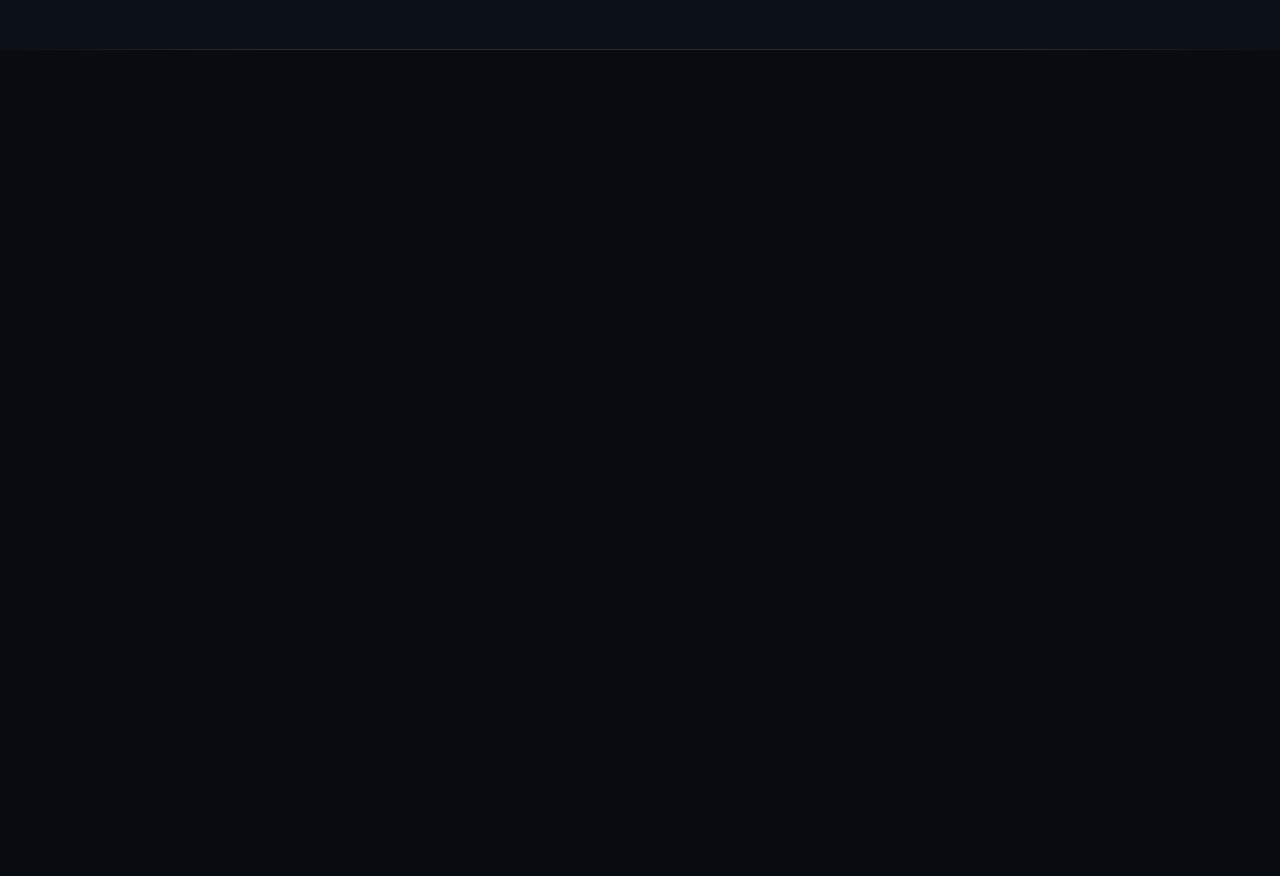
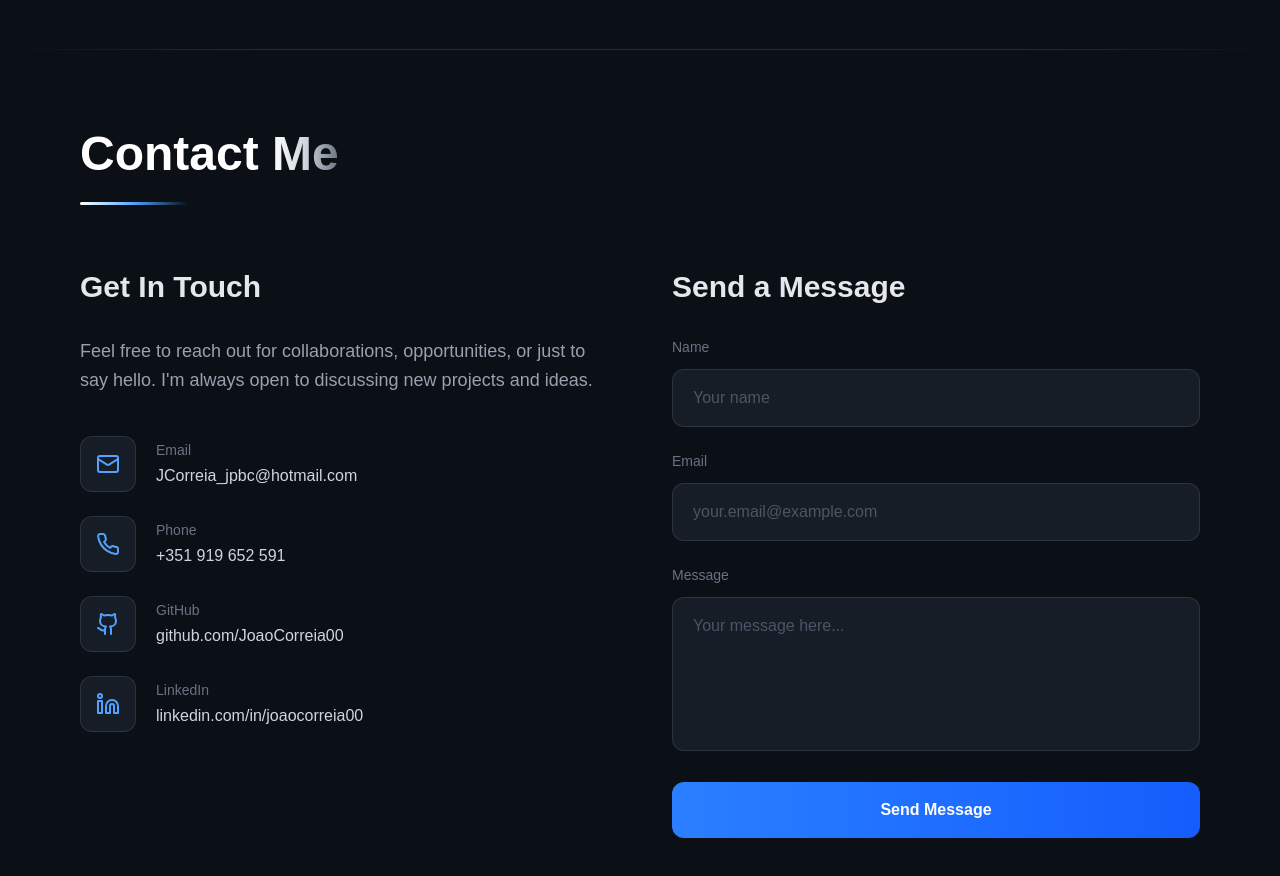
Before and after one commit to JoaoCorreia00/Portfolio, a Next.js app: page / in a window 1280 px wide. Shown: the part 5380-6256 px from the top of the page. Before the commit the page ends 5430 px from the top, so only its background shows below. Built offline with nearby package versions, Linux system fonts and the light colour scheme.

Commit message:
Added Contact Section

```diff
--- a/app/page.tsx
+++ b/app/page.tsx
@@ -9,6 +9,7 @@ import Hero from "./sections/Hero";
 import About from "./sections/About";
 import Skills from "./sections/Skills";
 import Projects from "./sections/Projects";
+import Contact from "./sections/Contact";
 import { TYPE_REST, SectionId } from "./lib/constants";
 
 export default function Home() {
@@ -115,6 +116,9 @@ export default function Home() {
 
             {/* Projects Section */}
             <Projects />
+
+            {/* Contact Section */}
+            <Contact />
           </motion.div>
         )}
       </AnimatePresence>
--- /dev/null
+++ b/app/sections/Contact.tsx
@@ -0,0 +1,121 @@
+"use client";
+
+import { motion } from "framer-motion";
+import { Mail, Phone, Github, Linkedin } from "lucide-react";
+
+export default function Contact() {
+  return (
+    <section id="contact" className="text-white px-8 md:px-20 py-20 section-boundary">
+      <div className="max-w-7xl mx-auto">
+        <motion.div
+          className="mb-16"
+          initial={{ opacity: 0, y: 30 }}
+          whileInView={{ opacity: 1, y: 0 }}
+          viewport={{ once: true, margin: "-100px" }}
+          transition={{ duration: 0.8, ease: "easeOut" }}
+        >
+          <h2 className="text-4xl md:text-5xl font-bold mb-6">
+            Contact <span className="text-transparent bg-clip-text bg-gradient-to-r from-white via-gray-300 to-gray-500">Me</span>
+          </h2>
+          <motion.div
+            className="w-32 h-[3px] bg-gradient-to-r from-white via-blue-400 to-transparent rounded-full"
+            initial={{ width: 0 }}
+            whileInView={{ width: 128 }}
+            viewport={{ once: true }}
+            transition={{ duration: 1, delay: 0.3, ease: "easeOut" }}
+          />
+        </motion.div>
+
+        <div className="grid md:grid-cols-2 gap-16">
+          <div>
+            <h3 className="text-2xl md:text-3xl font-semibold mb-8 text-gray-200">
+              Get In Touch
+            </h3>
+
+            <p className="text-lg text-gray-400 leading-relaxed mb-10">
+              Feel free to reach out for collaborations, opportunities, or just to say hello.
+              I&apos;m always open to discussing new projects and ideas.
+            </p>
+
+            <div className="space-y-6">
+              {[
+                { icon: Mail, label: "Email", value: "JCorreia_jpbc@hotmail.com" },
+                { icon: Phone, label: "Phone", value: "+351 919 652 591" },
+                { icon: Github, label: "GitHub", value: "github.com/JoaoCorreia00" },
+                { icon: Linkedin, label: "LinkedIn", value: "linkedin.com/in/joaocorreia00" },
+              ].map((item,) => (
+                <motion.div
+                  key={item.label}
+                  className="flex items-center gap-5 group"
+                >
+                  <div className="w-14 h-14 rounded-xl bg-[#161d27] border border-white/10 flex items-center justify-center transition-all duration-300 group-hover:bg-[#1c2532] group-hover:border-white/20">
+                    <item.icon className="w-6 h-6 text-blue-400" />
+                  </div>
+                  <div>
+                    <p className="text-sm text-gray-500 mb-1">{item.label}</p>
+                    <p className="text-gray-300 group-hover:text-white transition-colors">
+                      {item.value}
+                    </p>
+                  </div>
+                </motion.div>
+              ))}
+            </div>
+          </div>
+
+          <div>
+            <h3 className="text-2xl md:text-3xl font-semibold mb-8 text-gray-200">
+              Send a Message
+            </h3>
+
+            <form className="space-y-6">
+              <div>
+                <label htmlFor="name" className="block text-sm text-gray-500 mb-3">
+                  Name
+                </label>
+                <input
+                  type="text"
+                  id="name"
+                  placeholder="Your name"
+                  className="w-full px-5 py-4 bg-[#161d27] border border-white/10 rounded-xl text-gray-300 placeholder-gray-600 focus:outline-none focus:border-blue-500/50 focus:ring-1 focus:ring-blue-500/50 transition-all duration-300"
+                />
+              </div>
+
+              <div>
+                <label htmlFor="email" className="block text-sm text-gray-500 mb-3">
+                  Email
+                </label>
+                <input
+                  type="email"
+                  id="email"
+                  placeholder="your.email@example.com"
+                  className="w-full px-5 py-4 bg-[#161d27] border border-white/10 rounded-xl text-gray-300 placeholder-gray-600 focus:outline-none focus:border-blue-500/50 focus:ring-1 focus:ring-blue-500/50 transition-all duration-300"
+                />
+              </div>
+
+              <div>
+                <label htmlFor="message" className="block text-sm text-gray-500 mb-3">
+                  Message
+                </label>
+                <textarea
+                  id="message"
+                  rows={5}
+                  placeholder="Your message here..."
+                  className="w-full px-5 py-4 bg-[#161d27] border border-white/10 rounded-xl text-gray-300 placeholder-gray-600 focus:outline-none focus:border-blue-500/50 focus:ring-1 focus:ring-blue-500/50 transition-all duration-300 resize-none"
+                />
+              </div>
+
+              <motion.button
+                type="button"
+                className="w-full py-4 px-8 bg-gradient-to-r from-blue-500 to-blue-600 text-white font-semibold rounded-xl transition-all duration-300 hover:from-blue-600 hover:to-blue-700 hover:shadow-lg hover:shadow-blue-500/25"
+                whileHover={{ scale: 1.02 }}
+                whileTap={{ scale: 0.98 }}
+              >
+                Send Message
+              </motion.button>
+            </form>
+          </div>
+        </div>
+      </div>
+    </section>
+  );
+}
--- a/package.json
+++ b/package.json
@@ -10,6 +10,7 @@
   },
   "dependencies": {
     "framer-motion": "^12.34.0",
+    "lucide-react": "^0.400.0",
     "next": "16.1.6",
     "react": "19.2.3",
     "react-dom": "19.2.3"
```
Also changed, not shown: 1 other file (tests, documents, lock files or other folders).
